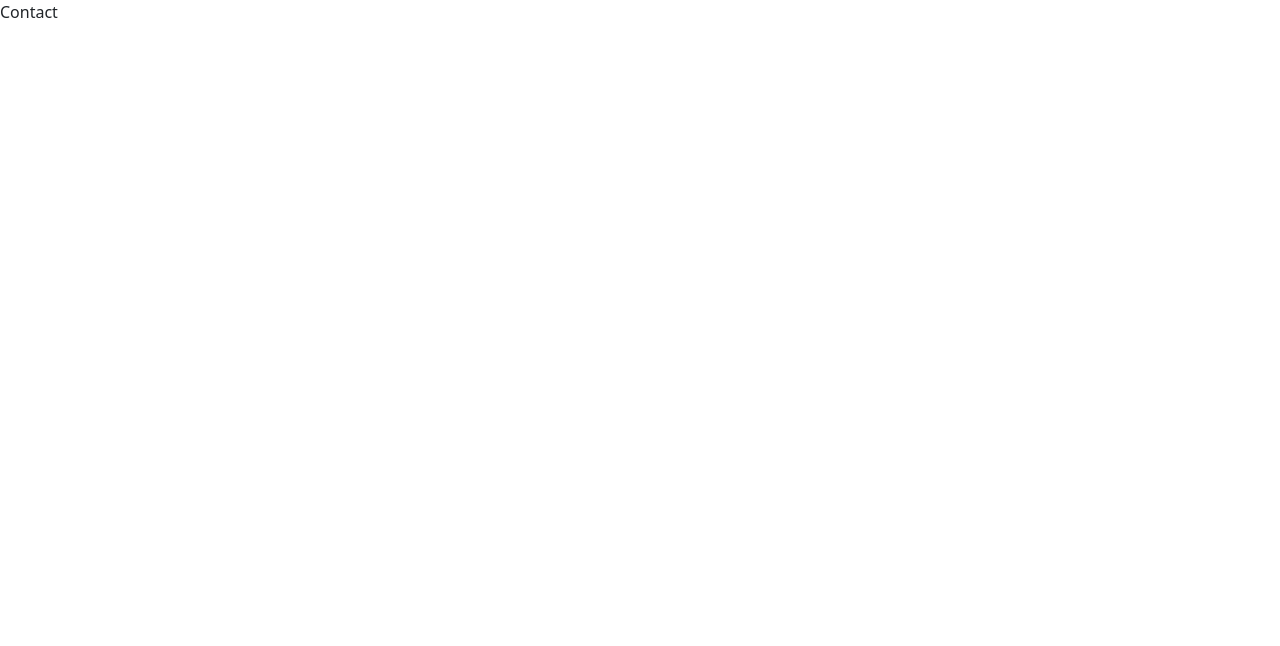
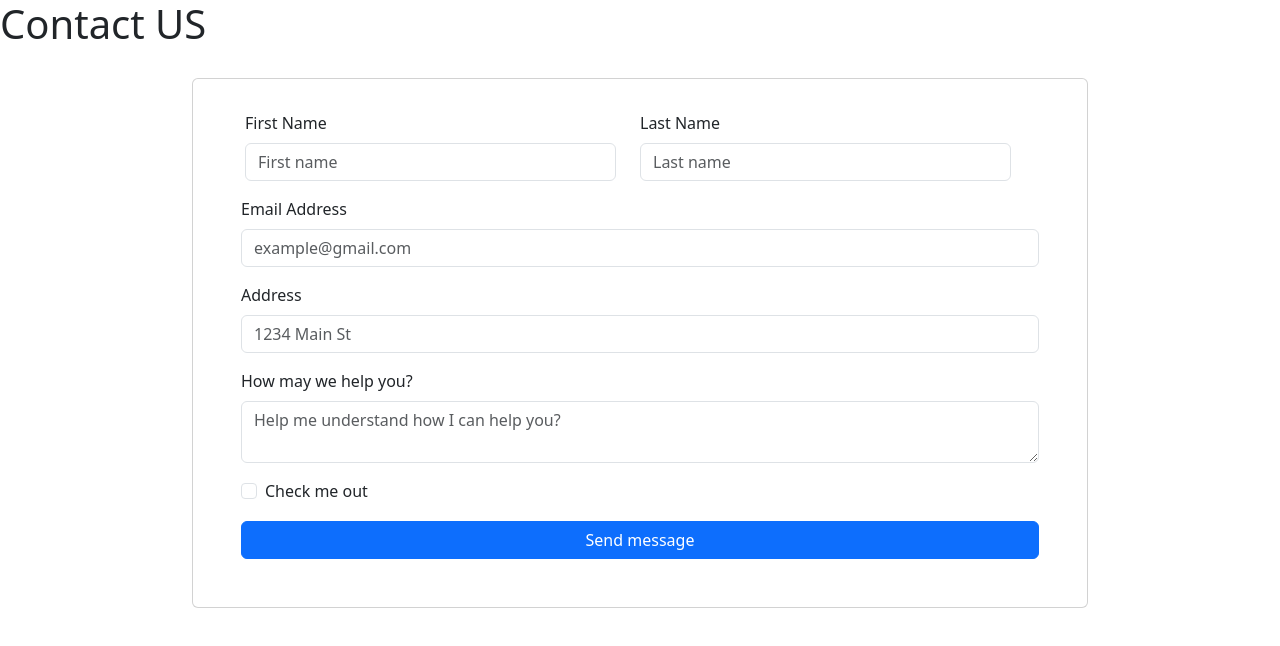
Before and after one commit to Sunnyk16/aniwatch, a React (Create React App) app in the folder client/: page /contact in a window 1280 px wide. Shown: the top 646 px of the page. Built offline with nearby package versions, Linux system fonts and the light colour scheme.

Commit message:
contact form added

```diff
--- /dev/null
+++ b/client/src/views/Contact/Contact.css
@@ -0,0 +1,5 @@
+.card{
+    width: 70%;
+    display: block;
+    margin: 30px auto;
+}
--- a/client/src/views/Contact/Contact.js
+++ b/client/src/views/Contact/Contact.js
@@ -1,8 +1,55 @@
 import React from 'react'
+import "./Contact.css"
 
 function Contact() {
   return (
-    <div>Contact</div>
+    <div>
+      <h1>Contact US</h1>
+      <div className='card'>
+
+        <form className="row g-3 p-5">
+
+          <div className="row">
+            <div className="col">
+              <label for="inputName" className='form-label' >First Name</label>
+              <input type="text" className="form-control" placeholder="First name" aria-label="First name"/>
+            </div>
+            <div className="col">
+              <label for="inputName" className='form-label' >Last Name</label>
+              <input type="text" className="form-control" placeholder="Last name" aria-label="Last name"/>
+            </div>
+          </div>
+
+          <div className="col-md-12">
+            <label for="inputEmail4" className="form-label">Email Address</label>
+            <input type="email" className="form-control" id="inputEmail4" placeholder='example@gmail.com' />
+          </div>
+          <div className="col-12">
+            <label for="inputAddress" className="form-label">Address</label>
+            <input type="text" className="form-control" id="inputAddress" placeholder="1234 Main St" />
+          </div>
+
+
+          <div className="col-12">
+            <label for="inputAddress" className="form-label">How may we help you?</label>
+            <textarea type="text" className="form-control" id="inputAddress" placeholder="Help me understand how I can help you?" />
+          </div>
+
+          <div className="col-12">
+            <div className="form-check">
+              <input className="form-check-input" type="checkbox" id="gridCheck" />
+              <label className="form-check-label" for="gridCheck">
+                Check me out
+              </label>
+            </div>
+          </div>
+          <div class="col-12">
+            <button type="submit" className="btn btn-primary w-100">Send message</button>
+          </div>
+        </form>
+
+      </div>
+    </div>
   )
 }
 
```
